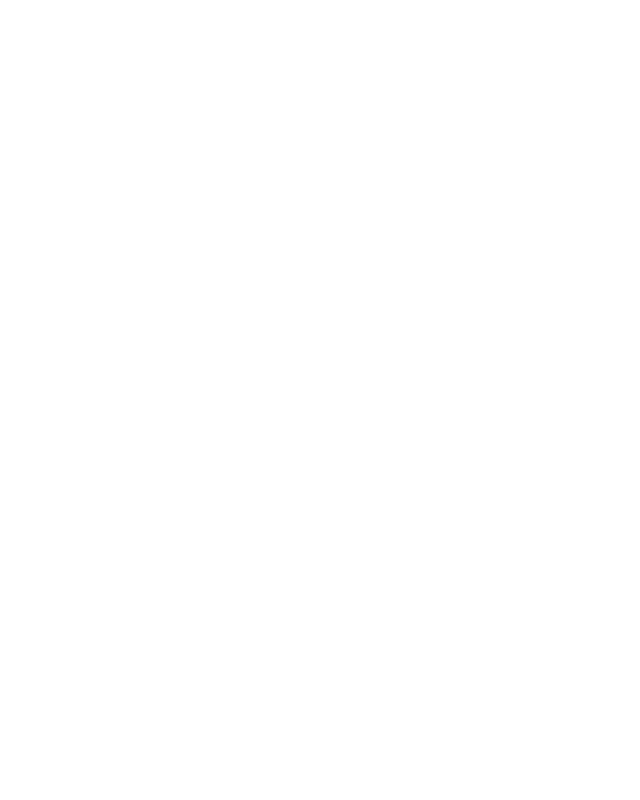
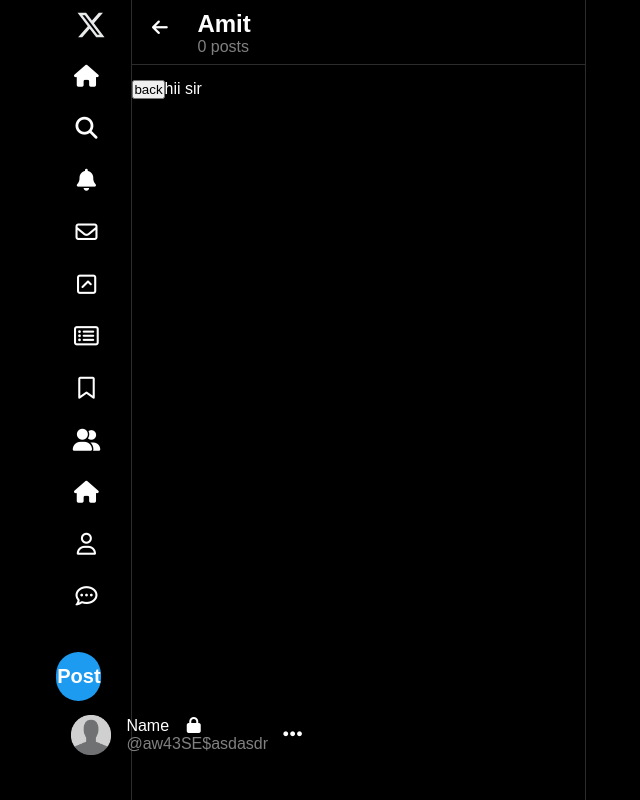
Before and after one commit to amitsevda2303/xClone, a React (Create React App) app in the folder frontend/: page /profile in a window 1280 px wide. Before the commit this address had no page. Shown: the top 800 px of the page, without its empty margins (115-755 px from the left). Built offline with nearby package versions, Linux system fonts and the light colour scheme; sample sign-in values are in the browser's storage.

Commit message:
edit code and arrange some files

```diff
--- a/frontend/src/App.css
+++ b/frontend/src/App.css
@@ -1,42 +1,33 @@
-.App {
-  text-align: center;
-}
 
-.App-logo {
-  height: 40vmin;
-  pointer-events: none;
-}
-
-@media (prefers-reduced-motion: no-preference) {
-  .App-logo {
-    animation: App-logo-spin infinite 20s linear;
-  }
-}
 
 .App-header {
-  /* background-color: #282c34; */
-  min-height: 100vh;
+  /* min-height: 100vh;
   display: flex;
   flex-direction: column;
   align-items: center;
   justify-content: center;
-  font-size: calc(10px + 2vmin);
+  font-size: calc(10px + 2vmin); */
+
   color: white;
-  width: 100%;
+  /* width: 100%; */
 }
 
-.App-link {
-  color: #61dafb;
+.superContainer{
+  max-width: 100vw;
+  min-height: 100vh;
+  display: flex;
+  flex-direction: row;
+  background-color: black;
+  padding-inline: 13%;
+
+}
+.PageHandler{
+  width: 48%;
+  height: 190vh;
+  border-right: 1px solid rgba(114, 113, 113, 0.394);
+  border-left: 1px solid rgba(114, 113, 113, 0.394);
 }
 
-@keyframes App-logo-spin {
-  from {
-    transform: rotate(0deg);
-  }
-  to {
-    transform: rotate(360deg);
-  }
-}
 input::-webkit-outer-spin-button,
 input::-webkit-inner-spin-button {
   -webkit-appearance: none;
--- a/frontend/src/App.js
+++ b/frontend/src/App.js
@@ -1,8 +1,9 @@
 import './App.css';
-import Logout from './components/Home/Logout';
+import Profile from './components/Home/Profile';
 import HomePage from './components/HomePage';
 import Signup from './components/Signup';
 import {Routes,Route} from "react-router-dom"
+import Feature from "./components/Home/Feature"
 import {BrowserRouter } from "react-router-dom"
 
 function App() {
@@ -12,11 +13,15 @@
     <BrowserRouter>
     <div className="App">
       <header className="App-header">
-
+         <div className="superContainer"> {localStorage.getItem("User")&&<>
+         <Feature/>
+         <div className='PageHandler'><Profile/></div>
+         </>}</div>
         <Routes>
           <Route exact path='/' element={<Signup/>}/>
           <Route exact path='/home' element={<HomePage/>}/>
-          <Route exact path='/logout' element={<Logout/>}/>
+          <Route exact path="/profile" element={<Profile/>}/>
+          {/* <Route exact path='/logout' element={<Logout/>}/> */}
           {/* <Route exact path='/login' element={<Login/>}/> */}
         </Routes>
       </header>
--- a/frontend/src/Styles/Feature.module.css
+++ b/frontend/src/Styles/Feature.module.css
@@ -7,9 +7,10 @@
 
 .container {
     padding-left: 50px;
+    padding-top: 10px;
     display: flex;
     align-items: flex-start;
-    width: 325px;
+    width: 350px;
     height: 100vh;
     flex-direction: column;
 
--- a/frontend/src/Styles/HomePage.module.css
+++ b/frontend/src/Styles/HomePage.module.css
@@ -1,4 +1,4 @@
-*{
+/* *{
     margin: 0;
     padding: 0;
     box-sizing: border-box;
@@ -39,4 +39,4 @@
     border-right: 1px solid rgba(144, 143, 143, 0.52);
     border-left: 1px solid rgba(144, 143, 143, 0.52);
 
-}
+} */
--- a/frontend/src/Styles/Profile.module.css
+++ b/frontend/src/Styles/Profile.module.css
@@ -1,18 +1,93 @@
+
+
 .topDiv{
-    padding-inline: 20px;
-    height: 50px;
-    width: 100%;
+    position: fixed;
+    padding-inline: 10px;
+    height: 65px;
+    width: 35.34%;
     display: flex;
     flex-direction: row;
+    background-color: rgba(0, 0, 0, 0.904);
+    border-bottom: 1px solid rgba(114, 113, 113, 0.394);
 }
 
-.icon{
+/* .icon{
     display: flex;
-    align-items: flex-start;
-    justify-content: center;
-    width: 20%;
+    align-items: center;
+    width: 35px;
+    height: 50px;
 }
 
 .icon>i{
-    font-size: 20px;
+    font-size: 17px;
+} */
+
+
+
+.backButton{
+    position: relative;
+    margin-top: 10px;
+    width: 35px;
+    height: 35px;
+    display: flex;
+    align-items: center;
+    justify-content: center;
+    border-radius: 50%;
+    transition: .2s ease-in-out;
+  }
+
+  .backButton{
+    text-align: center
+  }
+  .backButton>i{
+    text-align: center;
+    font-size: 18px;
+  }
+
+  .backButton:hover{
+    transition: .2s ease-in-out;
+    background-color: rgba(128, 128, 128, 0.307);
+    cursor: pointer;
+  }
+
+  .backButton::after{
+    position: absolute;
+    bottom:  -150%;
+    content: 'Back';
+    font-size: 12px;
+    border-radius: 4px;
+    background-color: rgba(128, 128, 128, 0.656);
+    padding: 3px;
+    padding-inline: 4px;
+    text-align: center;
+    opacity: 0; /* Initially set opacity to 0 */
+    transition: opacity 0.2s ease-in-out, transform 0.2s ease-in-out;
+    transform: translateY(0); /* Initial position */
+   /* Delay appearance for 1 second */
+  }
+  .backButton:hover::after{
+    letter-spacing: 1px;
+    opacity: 1; /* Make the content visible */
+    transform: translateY(-100%); /* Move the content into view */
+  }
+
+  .Name{
+    margin-top: 10px;
+    display: flex;
+    align-items: flex-start;
+    justify-content: flex-start;
+    flex-direction: column;
+    width: 70%;
+    padding-left: 20px;
 }
+
+.Name>span{
+    font-size: 24px;
+    font-weight: 700;
+}
+.Name>p{
+    font-size: 16px;
+}
+.ptn{
+    margin-top: 80px;
+}
--- a/frontend/src/components/Home/Feature.jsx
+++ b/frontend/src/components/Home/Feature.jsx
@@ -7,11 +7,9 @@
 
 
 
-const Feature = (props) => {
+const Feature = () => {
     const [logoutModal, setLogoutModal] = useState(false)
     const navigate = useNavigate()
-    const { name } = props.userDetails;
-    const {setProfile} = props;
 
     const setModalFunc = () =>{
         setLogoutModal(true)
@@ -24,13 +22,9 @@
         navigate("/logout")
     }
 
-    const changeHome = () =>{
-        setProfile(true);
-    }
 
 
   return (
-    <div>
         <div className={s.container}>
             <div className={s.image}>
                 <img src={image} alt="X Logo" />
@@ -108,7 +102,7 @@
                 </div>
             </div>
             <div className={s.featuresContainer}>
-                <div className={s.feature} onClick={changeHome}>
+                <div className={s.feature} >
                 <div className={s.icon}><i className="fa-regular fa-user"></i></div>
                 <span>
                     Profile
@@ -138,7 +132,7 @@
                     <img src={user} alt="" />
                 </div>
                 <div className={s.userDetails}>
-                    <span>{name} &nbsp; &nbsp;<i className="fa-solid fa-lock"></i></span>
+                    <span>Name &nbsp; &nbsp;<i className="fa-solid fa-lock"></i></span>
                     <span className={s.lightSpan}>@aw43SE$asdasdr</span>
                 </div>
                 <div className={s.threeDot}>
@@ -146,8 +140,6 @@
                 </div>
             </div>
         </div>
-
-    </div>
   )
 }
 
--- a/frontend/src/components/Home/Profile.jsx
+++ b/frontend/src/components/Home/Profile.jsx
@@ -1,24 +1,24 @@
 import React from 'react'
 import s from "../../Styles/Profile.module.css"
 
-const Profile = (props) =>
+const Profile = () =>
 {
-    const {setProfile} = props;
-    const gotoHome =() =>{
-        setProfile(false)
-    }
+    // const {setProfile} = props;
+    // const gotoHome =() =>{
+    //     setProfile(false)
+    // }
   return (
-    <div>
+    <div className={s.HigherDiv}>
         <div className={s.topDiv}>
-            <div className={s.icon}>
-            <i class="fa-solid fa-arrow-left"></i>
+            <div className={s.backButton}>
+            <i className="fa-solid fa-arrow-left"></i>
             </div>
             <div className={s.Name}>
                 <span>Amit</span>
-                <p>0 post</p>
+                <p>0 posts</p>
             </div>
         </div>
-        <button onClick={gotoHome}>back</button>
+        <button className={s.ptn}>back</button>
       hii sir
     </div>
   )
--- a/frontend/src/components/HomePage.jsx
+++ b/frontend/src/components/HomePage.jsx
@@ -1,53 +1,72 @@
-import React, { useEffect, useState } from 'react'
+import React,{useEffect} from 'react'
 import { useNavigate } from 'react-router-dom'
-import Feature from './Home/Feature'
-import s from "../Styles/HomePage.module.css"
-import { useQuery ,gql} from '@apollo/client'
-import Profile from './Home/Profile'
+// import Feature from './Home/Feature'
+// import s from "../Styles/HomePage.module.css"
+// import { useQuery ,gql} from '@apollo/client'
+// import Profile from './Home/Profile'
 
-const getData = gql`
-query GetUserDetails($token: String!) {
-  getdetails(token: $token) {
-    _id
-    name
-  }
-}
-`
+// const getData = gql`
+// query GetUserDetails($token: String!) {
+//   getdetails(token: $token) {
+//     _id
+//     name
+//   }
+// }
+// `
+
+// const HomePage = () => {
+//   const [profile, setProfile] = useState(false)
+//   const navigate = useNavigate()
+//   const userToken = localStorage.getItem("User")
+
+
+// console.log(userToken)
+//   const { loading, error, data } = useQuery(getData, {
+//     variables: {
+//       token: userToken,
+//     },
+//   });
+
+//   useEffect(() => {
+//     if (!userToken) {
+//       navigate('/')
+//     }
+//   }, [userToken,navigate]);
+
+
+//   if (loading) return <p>Loading...</p>;
+
+//   if (error) {
+//     console.error(error);
+//     return <p>Error fetching user details</p>;
+//   }
+
+//   const userDetails = data.getdetails;
+
+//   return (
+//     <div className={s.HomePageLayout} style={{width:"100vw",height:"100vh",backgroundColor:"black",color:"white"}}>
+//       <Feature setProfile={setProfile} userDetails={userDetails} />
+//       <div className={s.middleContainer}>{profile
+//       ?<Profile setProfile={setProfile}/>:"amit sevda"}</div>
+
+//       </div>
+//   )
+// }
+
+// export default HomePage
+
+
 
 const HomePage = () => {
-  const [profile, setProfile] = useState(false)
   const navigate = useNavigate()
   const userToken = localStorage.getItem("User")
-
-
-console.log(userToken)
-  const { loading, error, data } = useQuery(getData, {
-    variables: {
-      token: userToken,
-    },
-  });
-
   useEffect(() => {
          if (!userToken) {
            navigate('/')
          }
        }, [userToken,navigate]);
-
-
-  if (loading) return <p>Loading...</p>;
-
-  if (error) {
-    console.error(error);
-    return <p>Error fetching user details</p>;
-  }
-
-  const userDetails = data.getdetails;
-
   return (
-    <div className={s.HomePageLayout} style={{width:"100vw",height:"100vh",backgroundColor:"black",color:"white"}}>
-      <Feature setProfile={setProfile} userDetails={userDetails} />
-      <div className={s.middleContainer}>{profile
-      ?<Profile setProfile={setProfile}/>:"amit sevda"}</div>
+    <div style={{color:'brown'}}>
 
     </div>
   )
```
Lines whose indentation alone changed are shown as unchanged.
